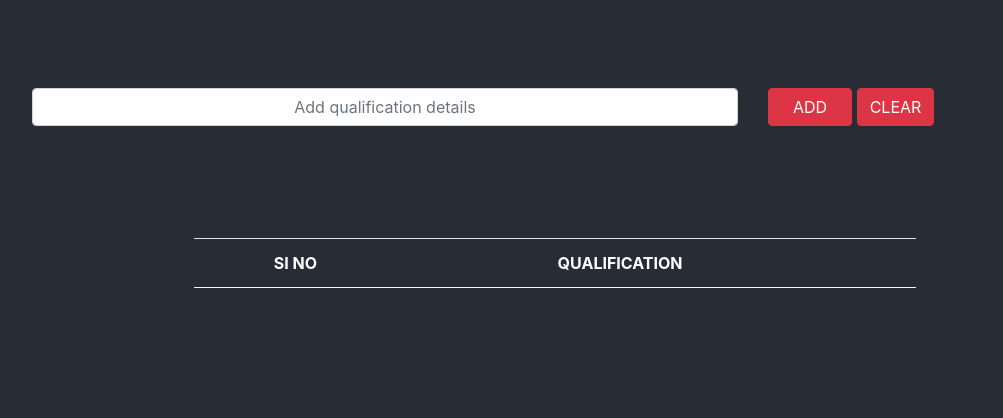
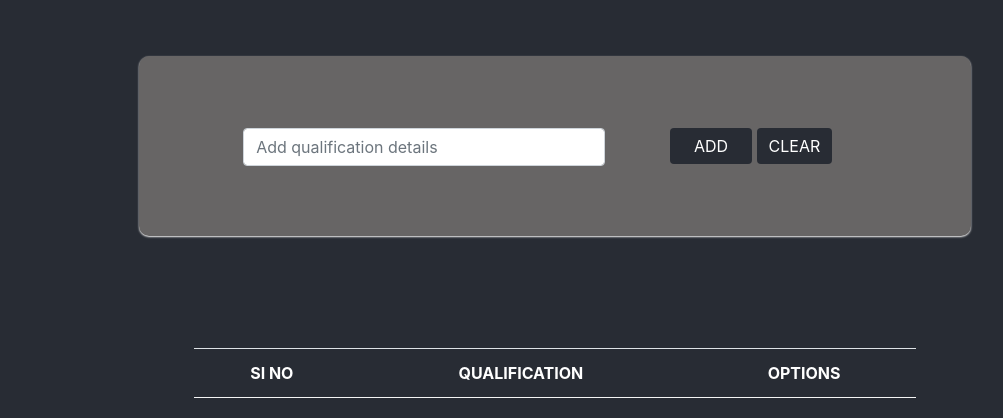
Before and after one commit to samueljazzjohn/todo-app-react, a React (Create React App) app: page / in a window 1280 px wide. Shown: the top 418 px of the page, without its empty margins (85-1088 px from the left). Built offline with nearby package versions, Linux system fonts and the light colour scheme.

Commit message:
search background changed

```diff
--- a/src/todo.css
+++ b/src/todo.css
@@ -2,3 +2,18 @@
     border-bottom: 1px solid whitesmoke;
     max-width: 65%;
 }
+#header{
+    background-color: rgb(103 101 101);
+    width:75%;
+    margin:auto;
+    border-radius: 10px;
+    box-shadow: 0 1px 2px 0px whitesmoke;
+    color: rgb(103 101 101);
+}
+#button{
+    background-color: #282c34;
+    border:#282c34;
+}
+#search{
+    outline: rgb(103 101 101);
+}
--- a/src/todo.js
+++ b/src/todo.js
@@ -77,15 +77,15 @@ class Todo extends Component{
                             </Alert>
                         </Col>
                     </Row>
-                    <Row className="pt-4 pl-4 justify-content-center">
-                        <Col md={8} className="pt-5 addfield ">
-                            <InputGroup>
-                                <Input className="ml-2 mt-2 float-right text-center" value={this.state.textEntered} placeholder="Add qualification details" type="text" onChange={this.showText}/>
+                    <Row className="p-4  mt-5 justify-content-center" id="header">
+                        <Col md={6} className="pt-5  addfield ">
+                            <InputGroup >
+                                <Input id="search" lassName="ml-2 mt-2  text-center" value={this.state.textEntered} placeholder="Add qualification details" type="text" onChange={this.showText}/>
                             </InputGroup>
                         </Col>
-                        <Col md={4} className="pt-5 addfield ">
-                            <Button className="pl-4 pr-4 mt-2" color="danger" onClick={this.addToScreen} >ADD </Button>{' '}
-                            <Button className=" mt-2" color="danger" onClick={this.clear}>CLEAR</Button>{' '}
+                        <Col md={4} className="pt-5 pb-5 addfield text-center">
+                            <Button id='button'  className="pl-4 pr-4  " color="danger" onClick={this.addToScreen} >ADD </Button>{' '}
+                            <Button id='button' className="  " color="danger" onClick={this.clear}>CLEAR</Button>{' '}
                         </Col>
                     </Row>
 
@@ -102,7 +102,7 @@ class Todo extends Component{
                                 <tr className="text-center">
                                     <th  >SI NO</th>
                                     <th>QUALIFICATION</th>
-                                    <th></th>
+                                    <th>OPTIONS</th>
                                 </tr>
                                 <tbody className="text-center">
                                     {this.state.list.map((itm, k) => {
```
Also changed, not shown: 1 other file (tests, documents, lock files or other folders).
